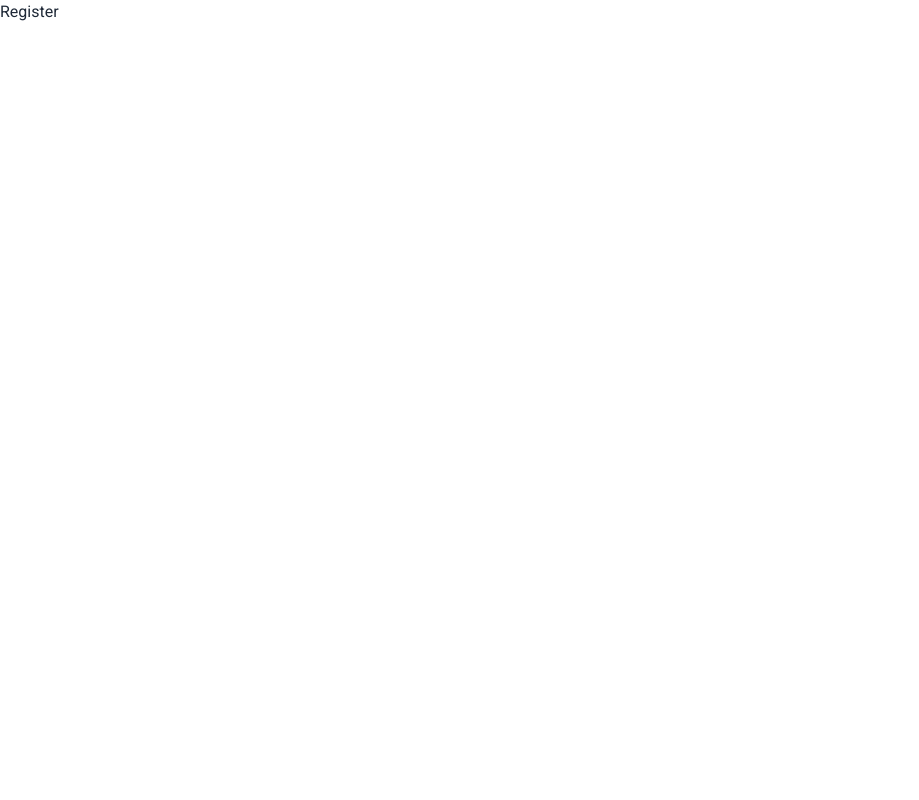
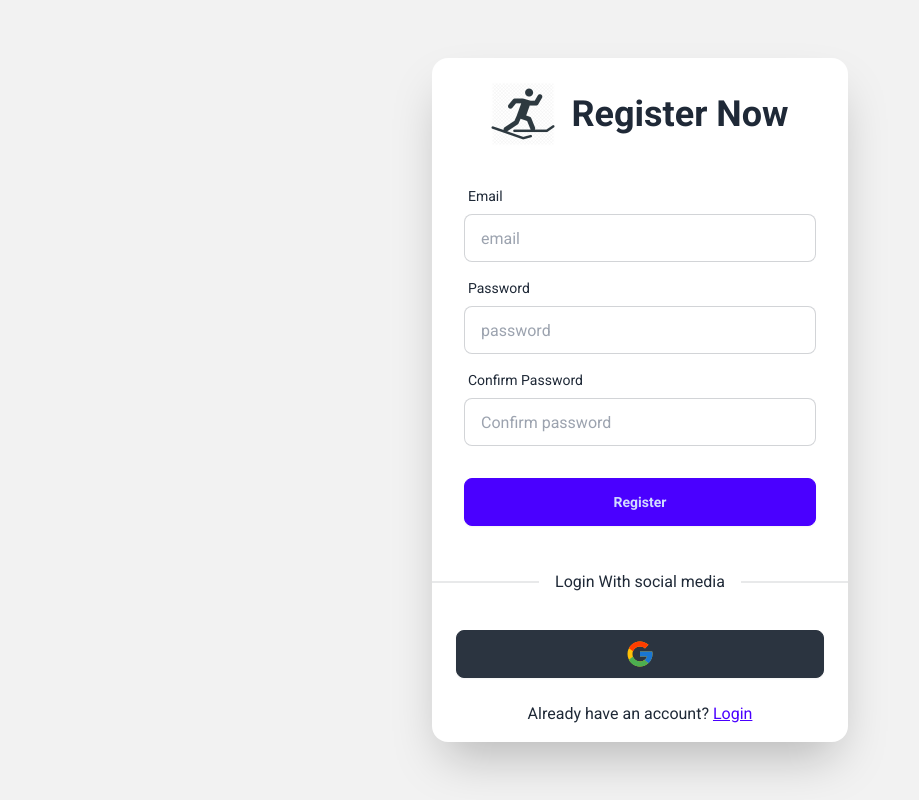
Before and after one commit to Arif-Islam21/coolWave, a React (Vite) app: page /register in a window 1280 px wide. Shown: the whole page, without its empty margins (0-919 px from the left). Built offline with nearby package versions, Linux system fonts and the light colour scheme.

Commit message:
login and registration page design done

```diff
--- a/package.json
+++ b/package.json
@@ -14,6 +14,7 @@
     "match-sorter": "^8.0.0",
     "react": "^18.3.1",
     "react-dom": "^18.3.1",
+    "react-icons": "^5.3.0",
     "react-router-dom": "^6.28.0",
     "sort-by": "^1.2.0"
   },
--- a/src/Authentication/Login.jsx
+++ b/src/Authentication/Login.jsx
@@ -1,5 +1,66 @@
+import { Link } from "react-router-dom";
+import img from "/Water.png";
+import { FcGoogle } from "react-icons/fc";
+
 const Login = () => {
-  return <div>Login</div>;
+  return (
+    <div className="bg-base-200">
+      <div className="hero  container mx-auto min-h-screen">
+        <div className="hero-content w-full max-w-md">
+          <div className="card bg-base-100 w-full shrink-0 shadow-2xl">
+            <div className="flex justify-center items-center gap-4 mt-6">
+              <img src={img} className="size-16" alt="" />
+              <h2 className="lg:text-4xl text-2xl font-bold ">Login Now</h2>
+            </div>
+            <form className="card-body">
+              <div className="form-control">
+                <label className="label">
+                  <span className="label-text">Email</span>
+                </label>
+                <input
+                  type="email"
+                  placeholder="email"
+                  className="input input-bordered"
+                  required
+                />
+              </div>
+              <div className="form-control">
+                <label className="label">
+                  <span className="label-text">Password</span>
+                </label>
+                <input
+                  type="password"
+                  placeholder="password"
+                  className="input input-bordered"
+                  required
+                />
+                {/* <label className="label">
+                  <a href="#" className="label-text-alt link link-hover">
+                    Forgot password?
+                  </a>
+                </label> */}
+              </div>
+              <div className="form-control mt-6">
+                <button className="btn btn-primary">Login</button>
+              </div>
+            </form>
+            <div className="divider">Login With social media</div>
+            <div className="mx-6">
+              <button className="btn btn-block btn-neutral  my-6  ">
+                <FcGoogle size={30} />
+              </button>
+              <p className="text-center mb-4 ">
+                Don&apos;t have an account?{" "}
+                <Link to="/register" className="btn-link">
+                  Register
+                </Link>
+              </p>
+            </div>
+          </div>
+        </div>
+      </div>
+    </div>
+  );
 };
 
 export default Login;
--- a/src/Authentication/Register.jsx
+++ b/src/Authentication/Register.jsx
@@ -1,5 +1,72 @@
+import { FcGoogle } from "react-icons/fc";
+import { Link } from "react-router-dom";
+import img from "/Water.png";
+
 const Register = () => {
-  return <div>Register</div>;
+  return (
+    <div className="bg-base-200">
+      <div className="hero  container mx-auto min-h-screen">
+        <div className="hero-content w-full max-w-md">
+          <div className="card bg-base-100 w-full shrink-0 shadow-2xl">
+            <div className="flex justify-center items-center gap-4 mt-6">
+              <img src={img} className="size-16" alt="" />
+              <h2 className="lg:text-4xl text-2xl font-bold ">Register Now</h2>
+            </div>
+            <form className="card-body">
+              <div className="form-control">
+                <label className="label">
+                  <span className="label-text">Email</span>
+                </label>
+                <input
+                  type="email"
+                  placeholder="email"
+                  className="input input-bordered"
+                  required
+                />
+              </div>
+              <div className="form-control">
+                <label className="label">
+                  <span className="label-text">Password</span>
+                </label>
+                <input
+                  type="password"
+                  placeholder="password"
+                  className="input input-bordered"
+                  required
+                />
+              </div>
+              <div className="form-control">
+                <label className="label">
+                  <span className="label-text">Confirm Password</span>
+                </label>
+                <input
+                  type="password"
+                  placeholder="Confirm password"
+                  className="input input-bordered"
+                  required
+                />
+              </div>
+              <div className="form-control mt-6">
+                <button className="btn btn-primary">Register</button>
+              </div>
+            </form>
+            <div className="divider">Login With social media</div>
+            <div className="mx-6">
+              <button className="btn btn-block btn-neutral  my-6  ">
+                <FcGoogle size={30} />
+              </button>
+              <p className="text-center mb-4 ">
+                Already have an account?{" "}
+                <Link to="/login" className="btn-link">
+                  Login
+                </Link>
+              </p>
+            </div>
+          </div>
+        </div>
+      </div>
+    </div>
+  );
 };
 
 export default Register;
```
Also changed, not shown: 1 other file (tests, documents, lock files or other folders).
